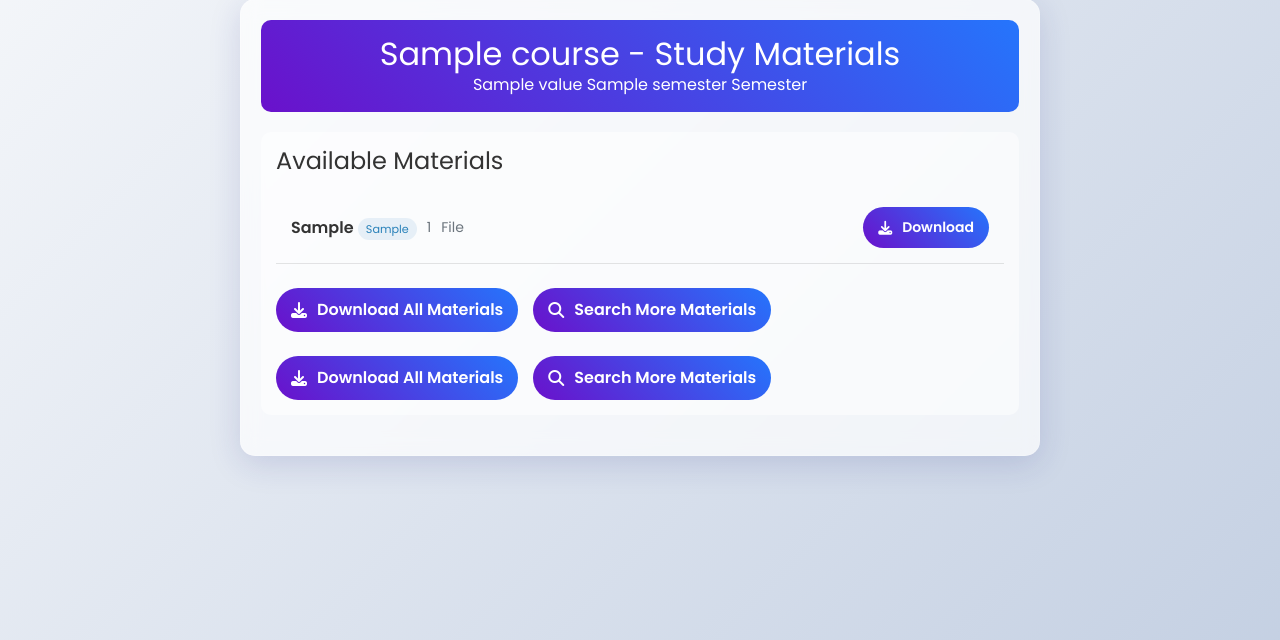
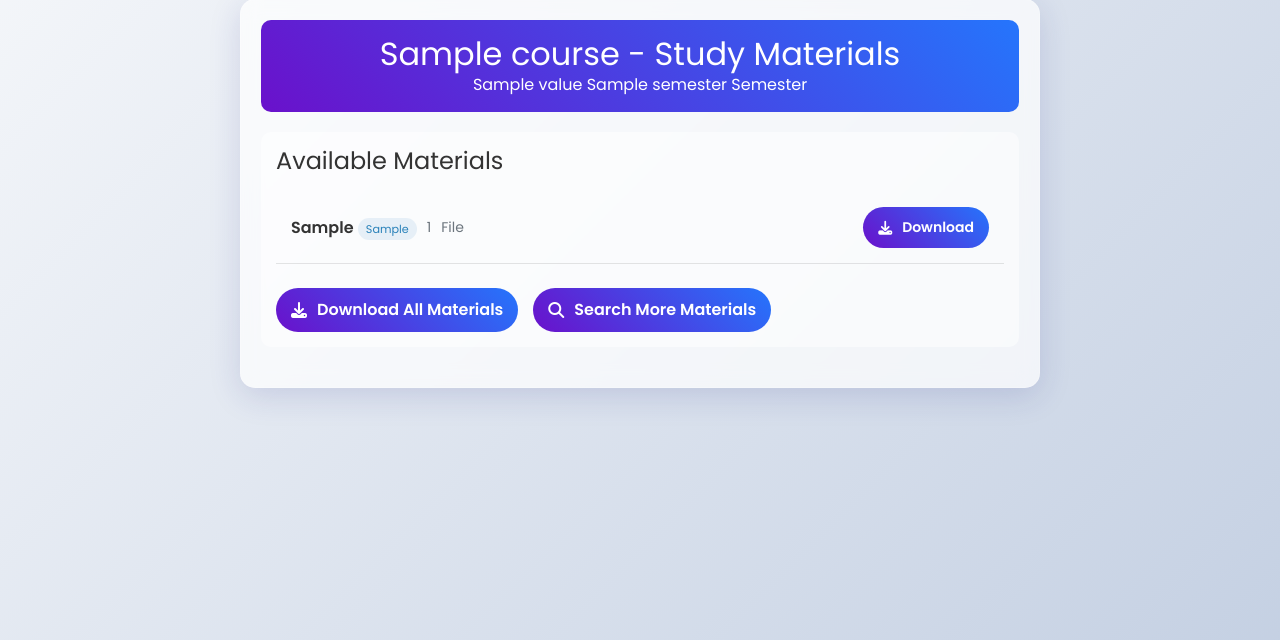
Before and after one commit to openaixander/past_q, a Django app: template faculty/templates/faculty/download_study_materials.html in a window 1280 px wide. Shown: the part 89-729 px from the top of the page. Run offline with Django 4.2, Linux system fonts and the light colour scheme; the template is opened without the code that fills it: most values are stand-ins (such as "Sample title", 1, 10 or a date in 2020); some libraries are stand-ins or nearby versions.

Commit message:
Update download_study_materials.html

```diff
--- a/faculty/templates/faculty/download_study_materials.html
+++ b/faculty/templates/faculty/download_study_materials.html
@@ -179,16 +179,6 @@ Download Study Materials - {{ material.course.name }}
                         <i class="fas fa-download"></i> Download
                     </a>
                 </div>
-
-                <div class="download-buttons text-center mt-4">
-                    <a href="{% url 'faculty:download_multiple_files' material.pk %}"
-                       class="btn btn-custom download-all-btn">
-                        <i class="fas fa-download"></i> Download All Materials
-                    </a>
-                    <a href="{% url 'faculty:download_materials' %}" class="btn btn-custom">
-                        <i class="fas fa-search"></i> Search More Materials
-                    </a>
-                </div>
                 {% empty %}
                 <p class="text-center text-muted">No materials available for this course and session.</p>
                 {% endfor %}
```
